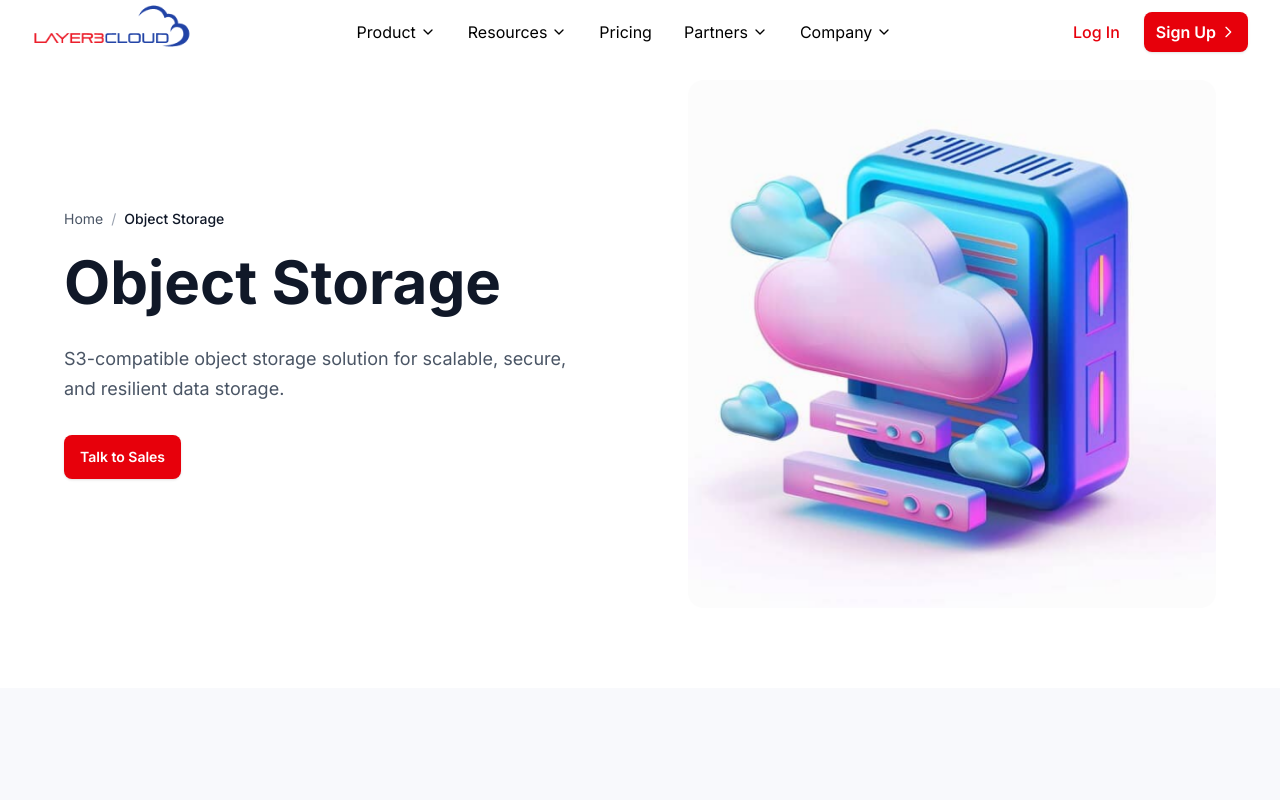
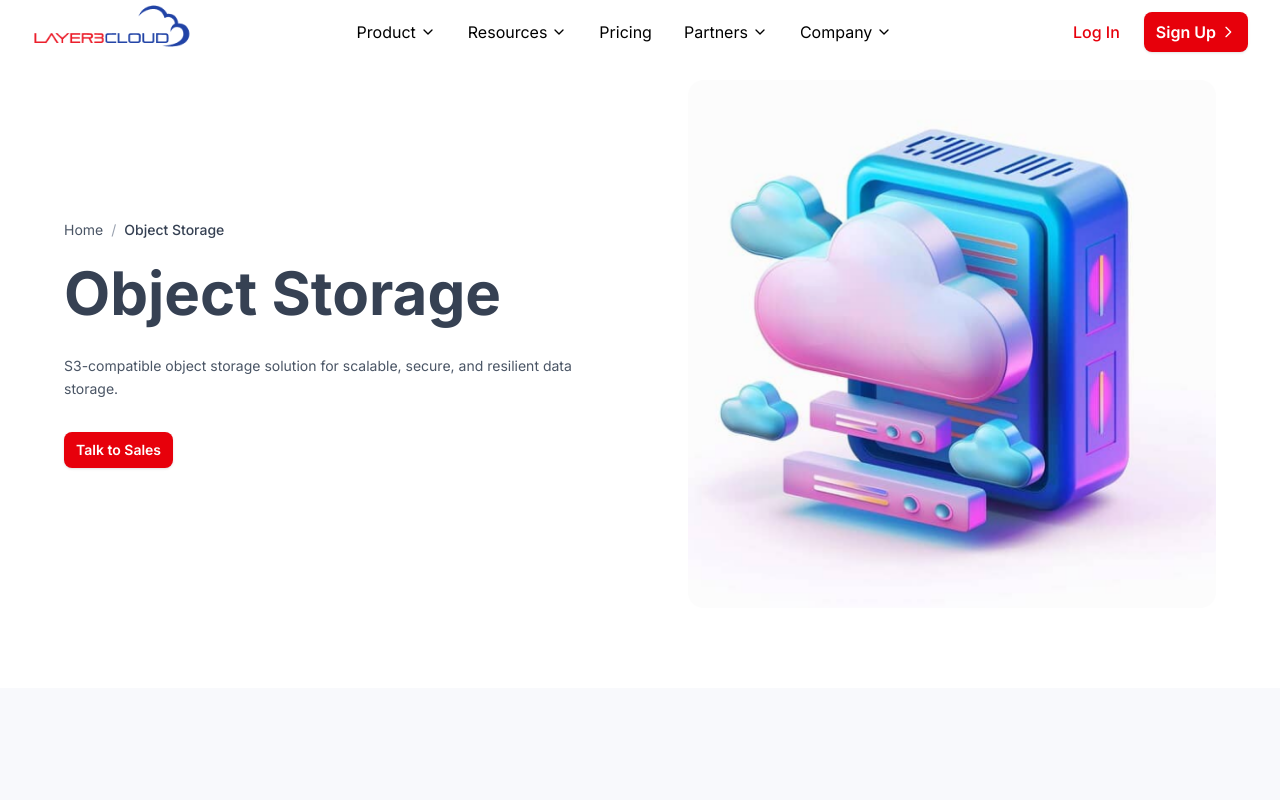
Before and after one commit to PraiseKeyz/Layer3-cloud, a Next.js app: page /object-storage in a window 1280 px wide. Shown: the top 800 px of the page. Built offline with nearby package versions, Linux system fonts and the light colour scheme; a web font is replaced by a local one.

Commit message:
Update object-storage UI

```diff
--- a/src/app/object-storage/page.tsx
+++ b/src/app/object-storage/page.tsx
@@ -131,19 +131,19 @@ export default function ObjectStoragePage() {
                   Home
                 </Link>
                 <span className="text-gray-400">/</span>
-                <span className="text-gray-900 font-medium">Object Storage</span>
+                <span className="text-gray-700 font-medium">Object Storage</span>
               </nav>
             </div>
             {/* Main Heading */}
-            <h1 className="text-2xl md:text-3xl lg:text-6xl font-bold text-gray-900 mb-6 leading-tight">
+            <h1 className="text-4xl md:text-4xl lg:text-6xl font-bold text-gray-700 mb-6 leading-tight">
               Object Storage
             </h1>
             {/* Description */}
-            <p className="text-lg text-gray-600 mb-8 leading-relaxed max-w-2xl">
+            <p className="text-sm text-gray-600 mb-8 leading-relaxed max-w-2xl">
               S3-compatible object storage solution for scalable, secure, and resilient data storage.
             </p>
             {/* CTA Button */}
-            <button className="bg-red-600 hover:bg-red-700 cursor-pointer text-white font-semibold px-4 py-3 rounded-lg text-sm shadow transition-colors">
+            <button className="bg-red-600 hover:bg-red-700 cursor-pointer text-white font-semibold px-3 py-2 rounded-lg text-sm shadow transition-colors">
               Talk to Sales
             </button>
           </div>
```
